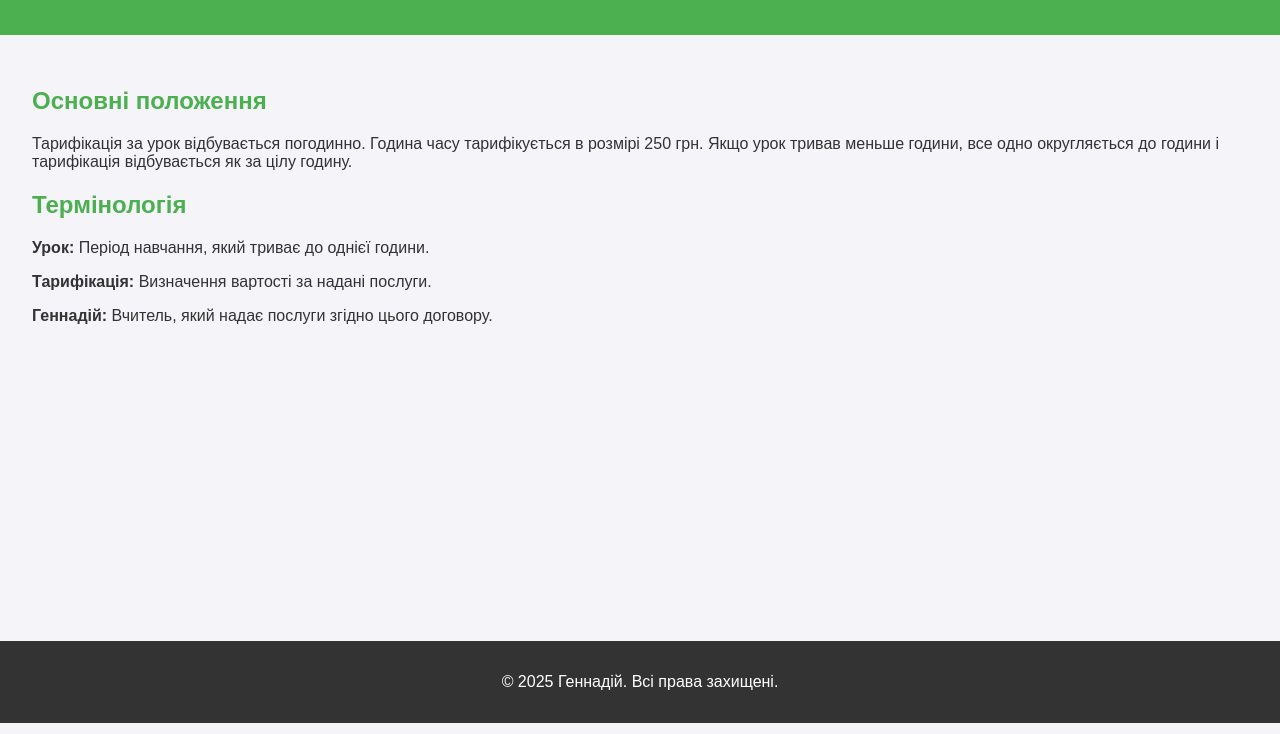
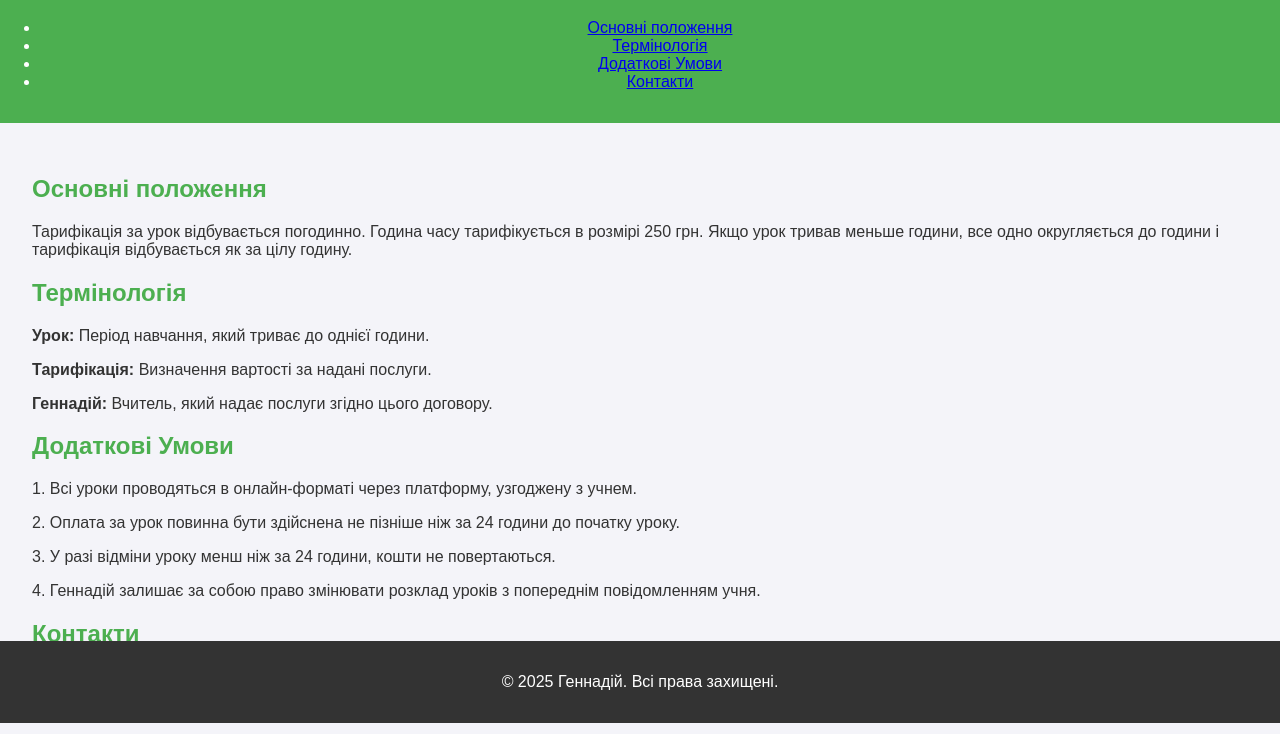
Before and after one commit to Phunkinator/terms, a plain HTML site: page index.html in a window 1280 px wide. Shown: the part 77-811 px from the top of the page. Drawn offline with Linux system fonts and the light colour scheme.

Commit message:
Update index.html

```diff
--- a/index.html
+++ b/index.html
@@ -8,22 +8,53 @@
 </head>
 <body>
   <header>
+    <div class="container">
       <h1>Договор Публічної Оферти</h1>
+      <nav>
+        <ul>
+          <li><a href="#offer">Основні положення</a></li>
+          <li><a href="#terminology">Термінологія</a></li>
+          <li><a href="#terms">Додаткові Умови</a></li>
+          <li><a href="#contact">Контакти</a></li>
+        </ul>
+      </nav>
+    </div>
   </header>
   <main>
-    <section id="offer">
+    <section id="offer" class="section">
+      <div class="container">
         <h2>Основні положення</h2>
         <p>Тарифікація за урок відбувається погодинно. Година часу тарифікується в розмірі 250 грн. Якщо урок тривав меньше години, все одно округляється до години і тарифікація відбувається як за цілу годину.</p>
+      </div>
     </section>
-    <section id="terminology">
+    <section id="terminology" class="section">
+      <div class="container">
         <h2>Термінологія</h2>
         <p><strong>Урок:</strong> Період навчання, який триває до однієї години.</p>
         <p><strong>Тарифікація:</strong> Визначення вартості за надані послуги.</p>
         <p><strong>Геннадій:</strong> Вчитель, який надає послуги згідно цього договору.</p>
+      </div>
+    </section>
+    <section id="terms" class="section">
+      <div class="container">
+        <h2>Додаткові Умови</h2>
+        <p>1. Всі уроки проводяться в онлайн-форматі через платформу, узгоджену з учнем.</p>
+        <p>2. Оплата за урок повинна бути здійснена не пізніше ніж за 24 години до початку уроку.</p>
+        <p>3. У разі відміни уроку менш ніж за 24 години, кошти не повертаються.</p>
+        <p>4. Геннадій залишає за собою право змінювати розклад уроків з попереднім повідомленням учня.</p>
+      </div>
+    </section>
+    <section id="contact" class="section">
+      <div class="container">
+        <h2>Контакти</h2>
+        <p>Email: <a href="mailto:teacher@example.com">teacher@example.com</a></p>
+      </div>
     </section>
   </main>
   <footer>
+    <div class="container">
       <p>&copy; 2025 Геннадій. Всі права захищені.</p>
+    </div>
   </footer>
 </body>
 </html>
```
Lines whose indentation alone changed are shown as unchanged.
